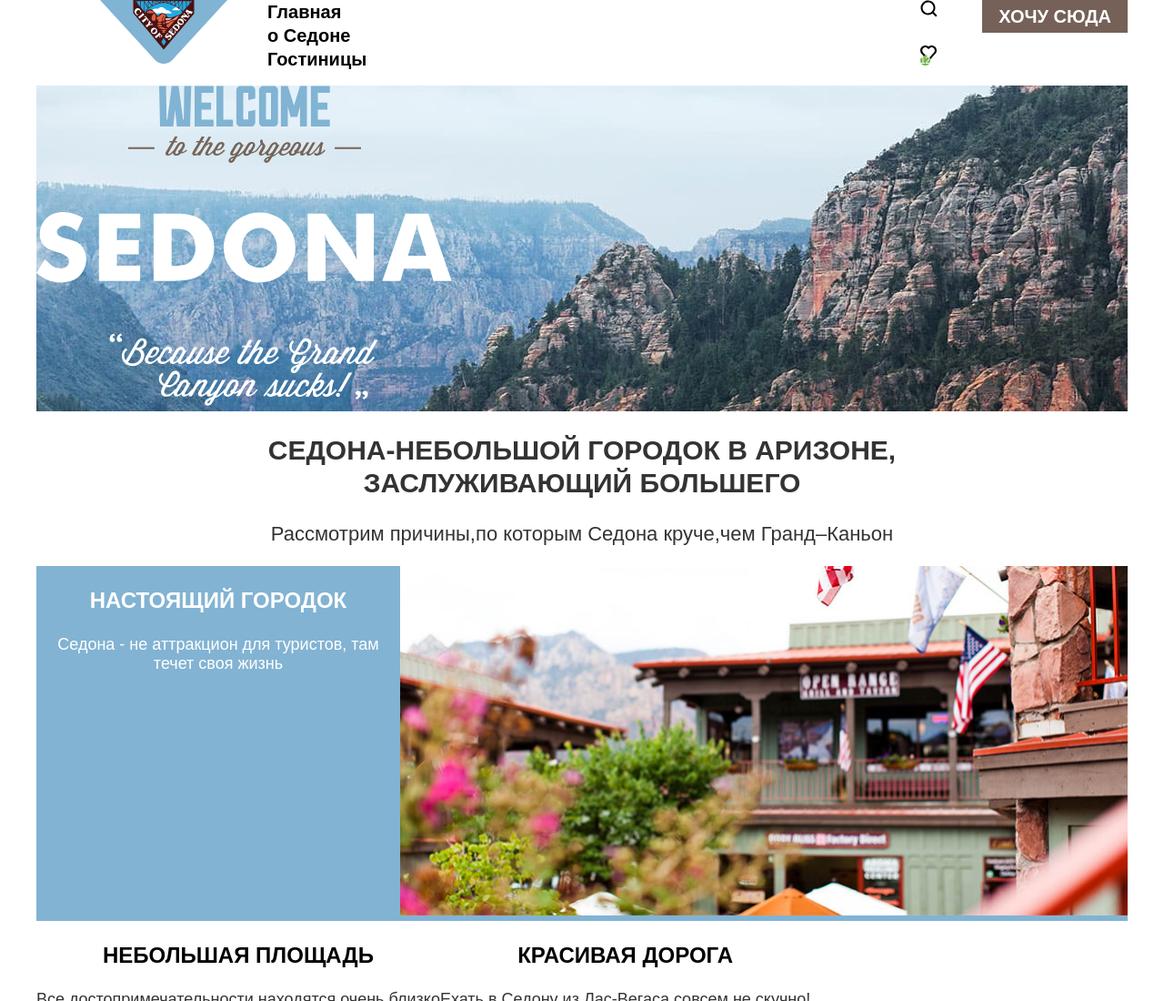
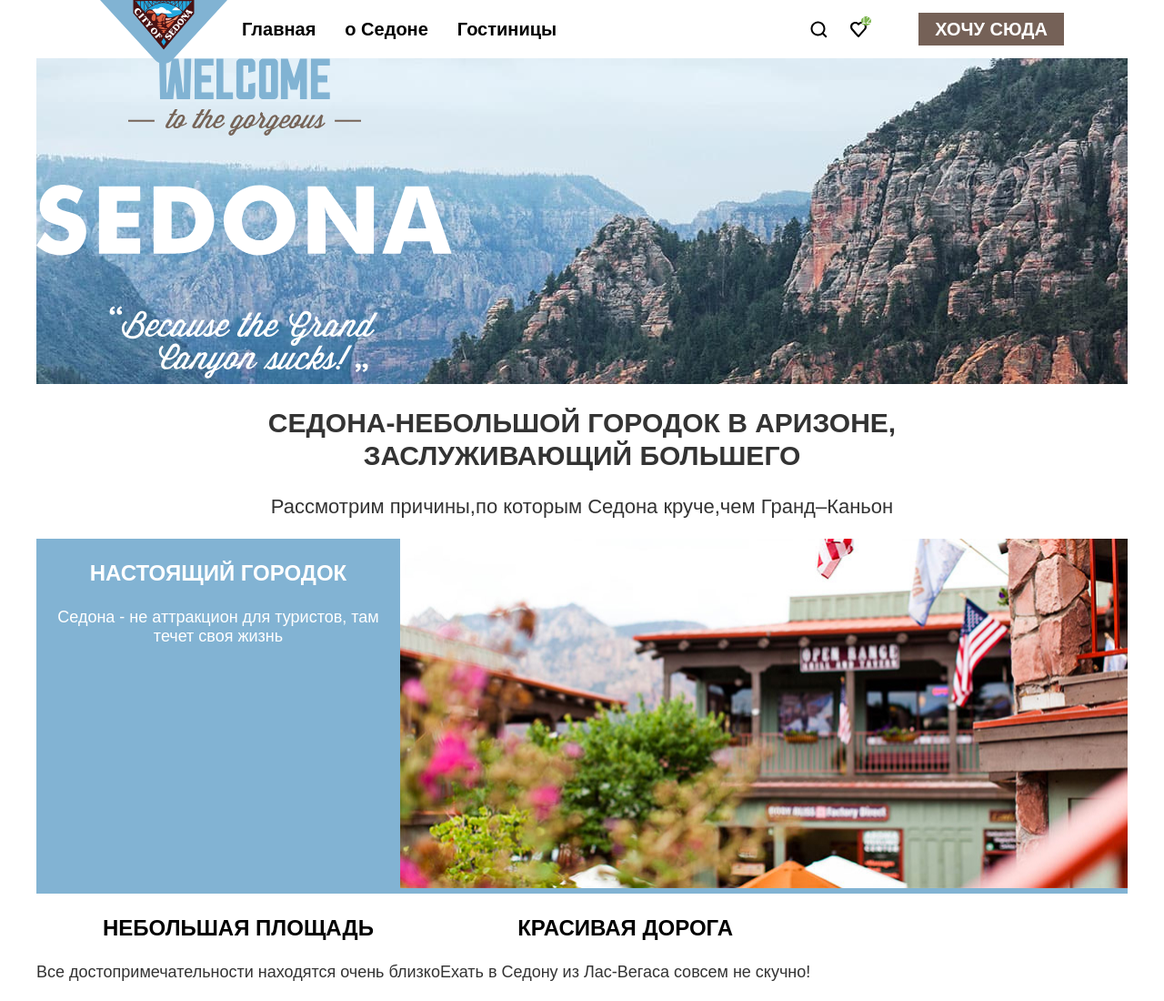
Before and after one commit to valeroshhhka/2094799-sedona-37, a plain HTML site: page index.html in a window 1280 px wide. Shown: the top 1100 px of the page at 91% size. Drawn offline with Linux system fonts and the light colour scheme; a web font is replaced by a local one.

Commit message:
позиционирование

```diff
--- a/styles/style.css
+++ b/styles/style.css
@@ -44,13 +44,16 @@ body {
 }
 
 .page-header {
+    position: relative;
     color: #000000;
     background: #FFFFFF;
+    padding: 0 70px;
 }
 
 .navigation {
     display: flex;
 }
+
 .list-reset {
     margin: 0;
     padding: 0;
@@ -58,12 +61,16 @@ body {
 }
 
 .navigation-list {
+    display: flex;
+    flex-wrap: wrap;
     max-width: 610px;
+    margin: 0;
+    padding: 0;
 }
 
 .navigation-link {
-    padding-right: 16px;
-    padding-left: 16px;
+    display: block;
+    padding: 20px 16px;
     font-size: 20px;
     line-height: 24px;
     color: #000000;
@@ -73,15 +80,21 @@ body {
 }
 
 .user-list {
+    position: relative;
+    display: flex;
+    flex-wrap: wrap;
+    max-width: 88px;
+    margin-right: 20px;
     margin-left: auto;
-  }
+}
 
 .user-link {
-    display: inline-block;
+    display: block;
+    min-width: 44px;
+    min-height: 64px;
     text-decoration: none;
-    width: 44px;
-    height: 44px;
     background-repeat: no-repeat;
+    background-position: center;
 }
 
 .user-link-search {
@@ -93,6 +106,10 @@ body {
 }
 
 .user-favorites-number {
+    display: block;
+    position: absolute;
+    top: 18px;
+    right: 8px;
     font-size: 10px;
     line-height: 10px;
     color: #ffffff;
@@ -126,15 +143,19 @@ body {
 }
 
 .navigation-button {
+    width: 160px;
+    height: 36px;
+    margin-top: 14px;
     margin-left: 24px;
     width: 160px;
-    height: 36px;
     border-radius: 0;
 }
 
 .logo {
-    margin-left: 70px;
-    margin-right: 28px;
+    display: block;
+    width: 140px;
+    height: 70px;
+   margin-bottom: -6px;
 }
 
 .hero {
```
